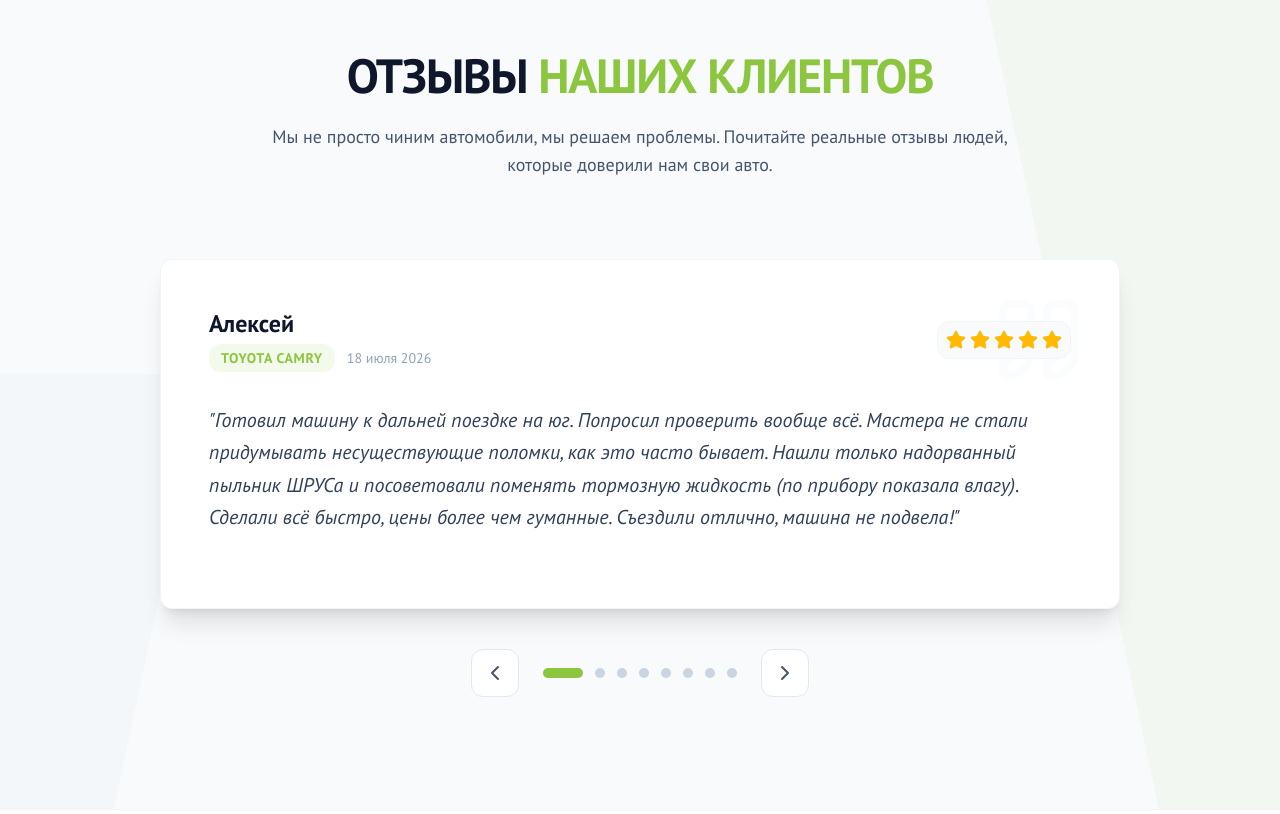
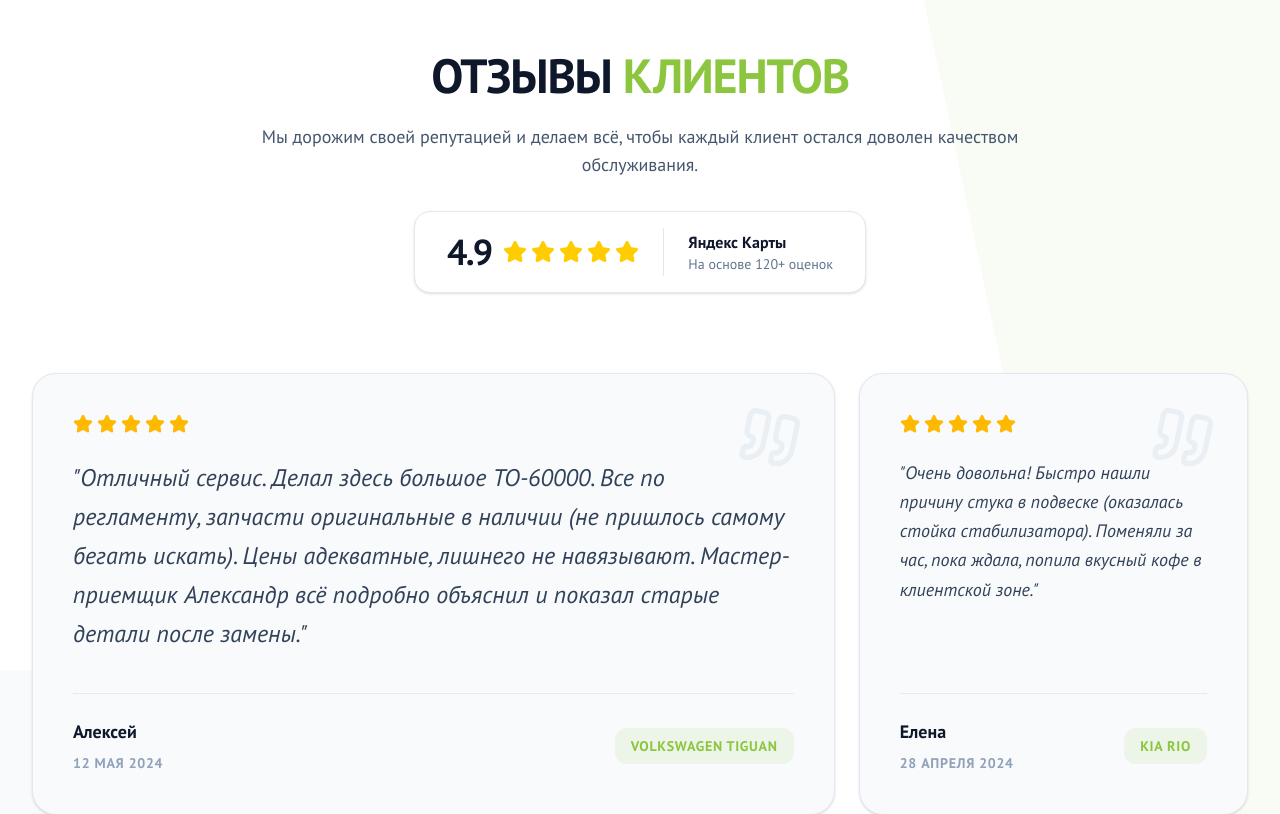
Before and after one commit to by-stsyn/service, a React (Vite) app: page /spb in a window 1280 px wide. Shown: the part 6500-7314 px from the top of the page. Built offline with nearby package versions, Linux system fonts and the light colour scheme; no server answers.

Commit message:
refactor: simplify reviews component
Remove unused carousel logic and truncate review list to improve component performance and maintainability.

```diff
--- a/src/components/Reviews.tsx
+++ b/src/components/Reviews.tsx
@@ -1,113 +1,64 @@
-import { useState, useEffect } from 'react';
-import { Star, ChevronLeft, ChevronRight, Quote } from 'lucide-react';
-import { motion, AnimatePresence } from 'motion/react';
 import { Helmet } from 'react-helmet-async';
+import { motion } from 'motion/react';
+import { Star, Quote } from 'lucide-react';
 
 const REVIEWS = [
   {
     id: 1,
     name: 'Алексей',
-    car: 'Toyota Camry',
-    date: '18 июля 2026',
-    dateIso: '2026-07-18',
-    text: 'Готовил машину к дальней поездке на юг. Попросил проверить вообще всё. Мастера не стали придумывать несуществующие поломки, как это часто бывает. Нашли только надорванный пыльник ШРУСа и посоветовали поменять тормозную жидкость (по прибору показала влагу). Сделали всё быстро, цены более чем гуманные. Съездили отлично, машина не подвела!',
+    car: 'Volkswagen Tiguan',
+    date: '12 мая 2024',
+    dateIso: '2024-05-12',
+    text: 'Отличный сервис. Делал здесь большое ТО-60000. Все по регламенту, запчасти оригинальные в наличии (не пришлось самому бегать искать). Цены адекватные, лишнего не навязывают. Мастер-приемщик Александр всё подробно объяснил и показал старые детали после замены.',
     rating: 5,
   },
   {
     id: 2,
-    name: 'Анна',
-    car: 'Mazda CX-5',
-    date: '5 апреля 2026',
-    dateIso: '2026-04-05',
-    text: 'Перестала нормально дуть печка, окна потели жутко. Заехала сюда по пути с работы. Думала, оставлю машину на пару дней, а ребята просто поменяли салонный фильтр, который был забит наглухо, и сделали антибактериальную обработку. Заняло 40 минут! Спасибо за честность и оперативность.',
+    name: 'Елена',
+    car: 'Kia Rio',
+    date: '28 апреля 2024',
+    dateIso: '2024-04-28',
+    text: 'Очень довольна! Быстро нашли причину стука в подвеске (оказалась стойка стабилизатора). Поменяли за час, пока ждала, попила вкусный кофе в клиентской зоне.',
     rating: 5,
   },
   {
     id: 3,
-    name: 'Александр',
-    car: 'Volkswagen Tiguan',
-    date: '12 марта 2026',
-    dateIso: '2026-03-12',
-    text: 'Приехал по рекомендации друга на диагностику ходовой, так как что-то стучало спереди справа. Мастер приемщик Игорь все внимательно выслушал. В ремзону пустили без проблем, показали люфт в шаровой. Запчасти оказались в наличии (предложили на выбор оригинал и хороший аналог Lemforder). Ничего лишнего не навязывали, цены адекватные. Теперь буду обслуживаться только здесь.',
+    name: 'Михаил',
+    car: 'Skoda Octavia',
+    date: '9 февраля 2024',
+    dateIso: '2024-02-09',
+    text: 'Обратился с проблемой по электрике - вылезала ошибка EPC. В других местах разводили руками. Здесь электрик ковырялся два часа, нашел перетертый провод под капотом. Огромное спасибо за профессионализм!',
     rating: 5,
   },
   {
     id: 4,
-    name: 'Илья',
-    car: 'BMW 3 Series',
-    date: '20 ноября 2025',
-    dateIso: '2025-11-20',
-    text: 'Делал полную аппаратную замену масла в АКПП. Долго выбирал сервис, так как процедура ответственная. Ребята используют правильное оборудование, масло залили оригинал, поддон с фильтром поменяли аккуратно. Коробка стала переключаться идеально плавно, пинки пропали. Однозначно рекомендую.',
+    name: 'Денис',
+    car: 'Hyundai Solaris',
+    date: '15 октября 2023',
+    dateIso: '2023-10-15',
+    text: 'Хороший профильный сервис. Менял цепь ГРМ. Приехал к назначенному времени - сразу загнали на подъемник. Сделали аккуратно, дали гарантию. Работают прозрачно, цены не меняются в процессе ремонта.',
     rating: 5,
   },
   {
     id: 5,
-    name: 'Екатерина',
-    car: 'Kia Rio',
-    date: '14 августа 2025',
-    dateIso: '2025-08-14',
-    text: 'Долго искала нормальный сервис, где к девушкам не относятся снисходительно и не пытаются развести на ненужные работы. Приехала на обычное ТО (масло, фильтры). Мастер все четко объяснил, показал старые фильтры, дал рекомендации по колодкам (сказал, что еще тысяч 5 поездят, менять пока рано - вот это прям подкупило!). Пока ждала, попила вкусный кофе в клиентской зоне.',
-    rating: 5,
-  },
-  {
-    id: 6,
-    name: 'Михаил',
-    car: 'Skoda Octavia',
-    date: '9 февраля 2025',
-    dateIso: '2025-02-09',
-    text: 'Обратился с проблемой по электрике - периодически вылезала ошибка EPC и машина переставала ехать. В двух других местах просто сбрасывали ошибку и разводили руками. Здесь электрик ковырялся часа два, но нашел перетертый провод в косе под капотом. Спаяли, заизолировали, взяли копейки. Огромное спасибо за профессионализм и дотошность! Реально выручили.',
-    rating: 5,
-  },
-  {
-    id: 7,
-    name: 'Денис',
-    car: 'Hyundai Solaris',
-    date: '15 октября 2024',
-    dateIso: '2024-10-15',
-    text: 'Хороший профильный сервис. Менял цепь ГРМ. Записался заранее, приехал к назначенному времени - сразу загнали на подъемник. Сделали аккуратно, старые запчасти сложили в багажник, показали, что натяжитель уже был на пределе. Дали гарантию на работы. Работают прозрачно, цены не меняются в процессе ремонта.',
-    rating: 5,
-  },
-  {
-    id: 8,
     name: 'Светлана',
     car: 'Renault Duster',
     date: '2 декабря 2023',
     dateIso: '2023-12-02',
-    text: 'Проходила здесь комплексную подготовку к зиме. Очень понравилось отношение персонала - вежливые, опрятные. Сделали диагностику, поменяли антифриз и масло. Особенно хочу отметить чистоту в ремзоне - прям приятно посмотреть. Отдали машину ровно в то время, которое обещали. Буду рекомендовать знакомым.',
+    text: 'Проходила здесь подготовку к зиме. Очень понравилось отношение персонала - вежливые, опрятные. Отдали машину ровно в то время, которое обещали. Буду рекомендовать знакомым.',
     rating: 5,
   }
 ];
 
 export default function Reviews() {
-  const [currentIndex, setCurrentIndex] = useState(0);
-  const [autoplay, setAutoplay] = useState(true);
-
-  useEffect(() => {
-    if (!autoplay) return;
-    const interval = setInterval(() => {
-      setCurrentIndex((prev) => (prev + 1) % REVIEWS.length);
-    }, 8000);
-    return () => clearInterval(interval);
-  }, [autoplay]);
-
-  const handleNext = () => {
-    setAutoplay(false);
-    setCurrentIndex((prev) => (prev + 1) % REVIEWS.length);
-  };
-
-  const handlePrev = () => {
-    setAutoplay(false);
-    setCurrentIndex((prev) => (prev - 1 + REVIEWS.length) % REVIEWS.length);
-  };
-
   const reviewSchema = {
     "@context": "https://schema.org",
     "@type": "AutoRepair",
     "name": "Мультисервис Прагматика",
     "aggregateRating": {
       "@type": "AggregateRating",
-      "ratingValue": "5",
-      "reviewCount": String(REVIEWS.length)
+      "ratingValue": "4.9",
+      "reviewCount": "128"
     },
     "review": REVIEWS.map(r => ({
       "@type": "Review",
@@ -125,99 +76,82 @@ export default function Reviews() {
   };
 
   return (
-    <section id="reviews" className="py-20 sm:py-28 bg-slate-50 flex-shrink-0 relative overflow-hidden">
+    <section id="reviews" className="py-20 sm:py-28 bg-white flex-shrink-0 relative overflow-hidden">
       <Helmet>
         <script type="application/ld+json">
           {JSON.stringify(reviewSchema)}
         </script>
       </Helmet>
+
       {/* Background decorations */}
       <div className="absolute top-0 right-0 w-1/3 h-full bg-[#8cc63f]/5 skew-x-12 translate-x-1/2"></div>
-      <div className="absolute bottom-0 left-0 w-1/4 h-1/2 bg-slate-200/20 -skew-x-12 -translate-x-1/2"></div>
+      <div className="absolute bottom-0 left-0 w-1/4 h-1/2 bg-slate-100/50 -skew-x-12 -translate-x-1/2"></div>
 
-      <div className="px-4 sm:px-8 max-w-5xl mx-auto relative z-10">
+      <div className="px-4 sm:px-8 max-w-7xl mx-auto relative z-10">
         <div className="text-center max-w-3xl mx-auto mb-16 sm:mb-20">
           <h2 className="text-4xl sm:text-5xl font-extrabold text-slate-900 mb-6 uppercase tracking-tight">
-            Отзывы <span className="text-[#8cc63f]">наших клиентов</span>
+            Отзывы <span className="text-[#8cc63f]">клиентов</span>
           </h2>
           <p className="text-lg text-slate-600 font-medium">
-            Мы не просто чиним автомобили, мы решаем проблемы. Почитайте реальные отзывы людей, которые доверили нам свои авто.
+            Мы дорожим своей репутацией и делаем всё, чтобы каждый клиент остался доволен качеством обслуживания.
           </p>
+
+          <div className="mt-8 flex justify-center">
+            <div className="inline-flex flex-col sm:flex-row items-center gap-4 sm:gap-6 bg-white border border-slate-200 px-6 sm:px-8 py-4 rounded-2xl shadow-sm hover:shadow-md transition-shadow">
+              <div className="flex items-center gap-3">
+                <span className="font-extrabold text-4xl text-slate-900 leading-none tracking-tighter">4.9</span>
+                <div className="flex gap-1">
+                  {[...Array(5)].map((_, i) => (
+                    <Star key={i} className="w-6 h-6 fill-[#FFCC00] text-[#FFCC00]" />
+                  ))}
+                </div>
+              </div>
+              <div className="hidden sm:block w-px h-12 bg-slate-200"></div>
+              <div className="flex flex-col items-center sm:items-start text-center sm:text-left">
+                <span className="text-base font-extrabold text-slate-900">Яндекс Карты</span>
+                <span className="text-sm text-slate-500 font-medium">На основе 120+ оценок</span>
+              </div>
+            </div>
+          </div>
         </div>
 
-        <div className="relative">
-          <div className="overflow-hidden bg-white rounded-xl shadow-xl border border-slate-100 min-h-[400px] sm:min-h-[350px] relative">
-            <Quote className="absolute top-8 right-8 w-24 h-24 text-slate-50 opacity-50 z-0" />
+        <div className="grid grid-cols-1 md:grid-cols-2 lg:grid-cols-3 gap-6">
+          {REVIEWS.map((review, idx) => (
+            <motion.div
+              key={review.id}
+              initial={{ opacity: 0, y: 20 }}
+              whileInView={{ opacity: 1, y: 0 }}
+              viewport={{ once: true, margin: "-50px" }}
+              transition={{ duration: 0.5, delay: idx * 0.1 }}
+              className={`relative p-8 sm:p-10 rounded-3xl border border-slate-200 bg-slate-50 hover:bg-white shadow-sm hover:shadow-xl hover:border-[#8cc63f]/30 transition-all duration-300 flex flex-col group ${
+                idx === 0 ? 'md:col-span-2 lg:col-span-2' : ''
+              }`}
+            >
+              <Quote className="absolute top-8 right-8 w-16 h-16 text-slate-200/60 group-hover:text-[#8cc63f]/10 transition-colors duration-300 rotate-12 z-0" />
 
-            <AnimatePresence mode="wait">
-              <motion.div
-                key={currentIndex}
-                initial={{ opacity: 0, x: 20 }}
-                animate={{ opacity: 1, x: 0 }}
-                exit={{ opacity: 0, x: -20 }}
-                transition={{ duration: 0.4, ease: "easeOut" }}
-                className="p-6 sm:p-12 h-full flex flex-col relative z-10"
-              >
-                <div className="flex flex-col sm:flex-row gap-6 mb-8 items-start sm:items-center justify-between">
-                  <div>
-                    <h4 className="font-extrabold text-slate-900 text-2xl mb-1">{REVIEWS[currentIndex].name}</h4>
-                    <div className="flex items-center gap-3">
-                      <span className="text-sm font-bold text-[#8cc63f] bg-[#8cc63f]/10 px-3 py-1 rounded-xl uppercase tracking-wider">
-                        {REVIEWS[currentIndex].car}
-                      </span>
-                      <span className="text-sm text-slate-400 font-medium">{REVIEWS[currentIndex].date}</span>
-                    </div>
-                  </div>
-                  <div className="flex gap-1 bg-slate-50 p-2 rounded-xl border border-slate-100">
-                    {[...Array(REVIEWS[currentIndex].rating)].map((_, i) => (
-                      <Star key={i} className="w-5 h-5 fill-amber-400 text-amber-400" />
-                    ))}
-                  </div>
+              <div className="flex gap-1 mb-6 relative z-10">
+                {[...Array(review.rating)].map((_, i) => (
+                  <Star key={i} className="w-5 h-5 fill-amber-400 text-amber-400" />
+                ))}
+              </div>
+
+              <p className={`text-slate-700 leading-relaxed mb-10 flex-grow relative z-10 italic font-medium ${
+                idx === 0 ? 'text-xl sm:text-2xl' : 'text-lg'
+              }`}>
+                "{review.text}"
+              </p>
+
+              <div className="flex flex-col sm:flex-row sm:items-center justify-between border-t border-slate-200/80 pt-6 gap-4 relative z-10 mt-auto">
+                <div>
+                  <h4 className="font-extrabold text-slate-900 text-lg mb-1">{review.name}</h4>
+                  <span className="text-sm font-semibold text-slate-400 uppercase tracking-wider">{review.date}</span>
                 </div>
-
-                <p className="text-slate-700 text-lg sm:text-xl leading-relaxed font-medium italic flex-grow">
-                  "{REVIEWS[currentIndex].text}"
-                </p>
-              </motion.div>
-            </AnimatePresence>
-          </div>
-
-          {/* Controls */}
-          <div className="flex items-center justify-center gap-6 mt-10">
-            <button
-              onClick={handlePrev}
-              className="w-12 h-12 rounded-xl bg-white border border-slate-200 flex items-center justify-center text-slate-600 hover:text-[#8cc63f] hover:border-[#8cc63f] hover:shadow-md transition-all active:scale-95"
-              aria-label="Previous review"
-            >
-              <ChevronLeft className="w-6 h-6" />
-            </button>
-
-            <div className="flex gap-3">
-              {REVIEWS.map((_, idx) => (
-                <button
-                  key={idx}
-                  onClick={() => {
-                    setAutoplay(false);
-                    setCurrentIndex(idx);
-                  }}
-                  className={`h-2.5 rounded-xl transition-all duration-300 ${
-                    idx === currentIndex
-                      ? 'bg-[#8cc63f] w-10'
-                      : 'bg-slate-300 w-2.5 hover:bg-slate-400'
-                  }`}
-                  aria-label={`Go to review ${idx + 1}`}
-                />
-              ))}
-            </div>
-
-            <button
-              onClick={handleNext}
-              className="w-12 h-12 rounded-xl bg-white border border-slate-200 flex items-center justify-center text-slate-600 hover:text-[#8cc63f] hover:border-[#8cc63f] hover:shadow-md transition-all active:scale-95"
-              aria-label="Next review"
-            >
-              <ChevronRight className="w-6 h-6" />
-            </button>
-          </div>
+                <div className="text-sm font-bold text-[#8cc63f] bg-[#8cc63f]/10 px-4 py-2 rounded-xl uppercase tracking-wider text-center">
+                  {review.car}
+                </div>
+              </div>
+            </motion.div>
+          ))}
         </div>
       </div>
     </section>
```
